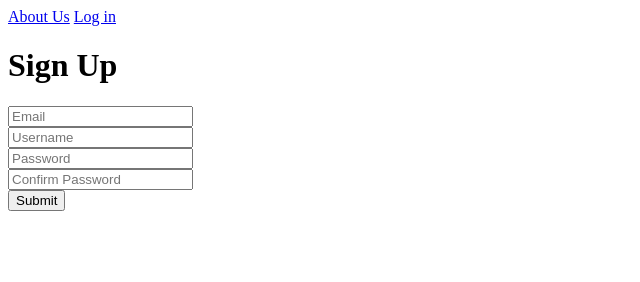
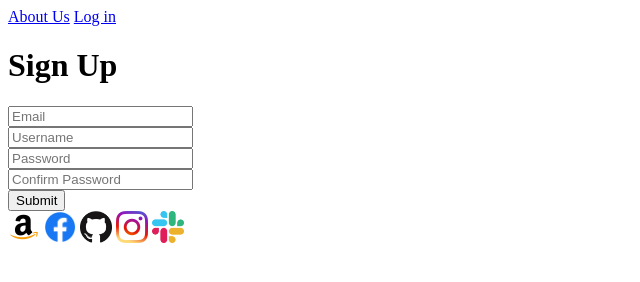
Before and after one commit to SavyCoding/Register-Page, a plain HTML site: page index.html in a window 1280 px wide. Shown: the whole page, without its empty margins (0-640 px from the left). Drawn offline with Linux system fonts and the light colour scheme.

Commit message:
html completed

```diff
--- a/index.html
+++ b/index.html
@@ -31,6 +31,12 @@
                 <button type="submit">Submit</button>
             </div>
         </form>
+        <footer>
+            <img src="assets/amazonLogo.png.png" alt="AmazonLogo" height="32px" width="32px">
+            <img src="assets/facebookLogo.png" alt="FacebookLogo" height="32p" width="32px">
+            <img src="assets/gitHubLogo.png" alt="GitHubLogo" height="32px" width="32px">
+            <img src="assets/instagramLogo.png" alt="InstagramLogo" height="32px" width="32px">
+            <img src="assets/slackLogo.png" alt="SlackLogo" height="32px" width="32px">
         </footer>
     </div>
 </body>
```
Also changed, not shown: assets/amazonLogo.png.png (added), assets/facebookLogo.png (added), assets/gitHubLogo.png (added), assets/instagramLogo.png (added), assets/slackLogo.png (added), 1 other file.
